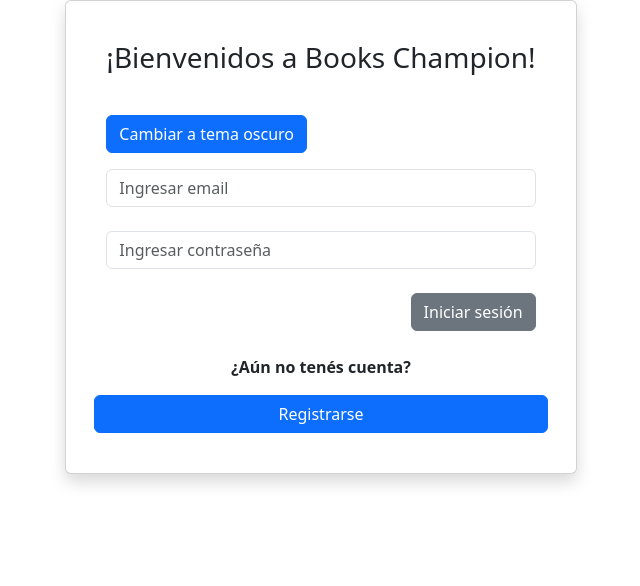
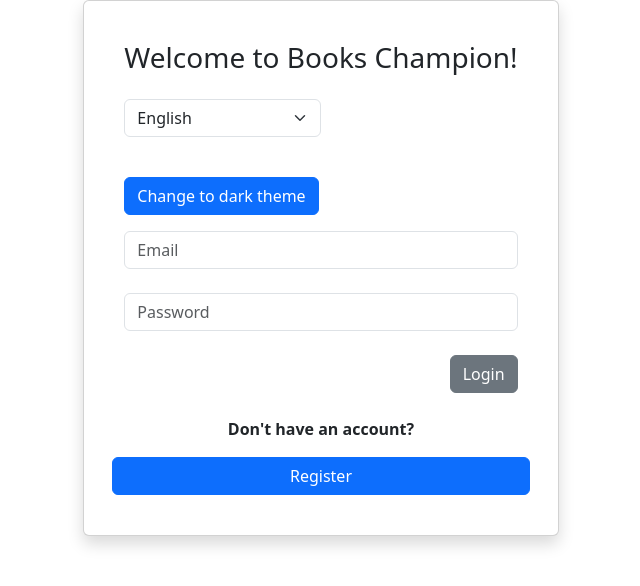
Before and after one commit to melinab1998/book-champions-p-3, a React (Vite) app in the folder book-champions/: page /login in a window 1280 px wide. Shown: the top 586 px of the page, without its empty margins (319-959 px from the left). Built offline with nearby package versions, Linux system fonts and the light colour scheme; no server answers.

Commit message:
custom-hooks

```diff
--- a/book-champions/src/components/auth/authContainer/authContainer.jsx
+++ b/book-champions/src/components/auth/authContainer/authContainer.jsx
@@ -1,13 +1,17 @@
 import { Card, Container } from "react-bootstrap";
+import useTranslate from "../../../hooks/useTranslate"
 
 const AuthContainer = ({ children }) => {
+
+    const translate = useTranslate();
+
     return (
         <div className="auth-container">
             <Container>
                 <Card className="p-4 shadow">
                     <Card.Body>
                         <h3 className="text-center mb-4">
-                            ¡Bienvenidos a Books Champion!
+                            {translate("welcome")}
                         </h3>
                         {children}
                     </Card.Body>
--- a/book-champions/src/components/auth/login/Login.jsx
+++ b/book-champions/src/components/auth/login/Login.jsx
@@ -5,8 +5,10 @@ import { errorToast } from "../../../utils/notifications";
 import { validateEmail, validatePassword } from "../../../utils/validations.js"
 import { loginUser } from "../../library/dashboard/Dashboard.services.js";
 import { AuthenticationContext } from "../../services/auth/authContext.jsx"
-import AuthContainer from "../authContainer/authContainer.jsx";
+import AuthContainer from "../authContainer/AuthContainer.jsx";
 import ToggleTheme from "../../services/theme/ToggleTheme.jsx"
+import ComboLanguage from "../../ui/ComboLanguage/ComboLanguage.jsx"
+import  useTranslate from "../../../hooks/useTranslate.jsx"
 
 const Login = ({ onLogin }) => {
 
@@ -17,6 +19,8 @@ const Login = ({ onLogin }) => {
     const passwordRef = useRef(null);
 
     const { handleUserLogin } = useContext(AuthenticationContext);
+
+    const translate = useTranslate();
 
     const [errors, setErrors] = useState({
         email: false,
@@ -71,6 +75,7 @@ const Login = ({ onLogin }) => {
 
     return (
         <AuthContainer>
+            <ComboLanguage/>
             <ToggleTheme/>
             <Form onSubmit={handleLogin}>
                 <FormGroup className="mb-4">
@@ -78,7 +83,7 @@ const Login = ({ onLogin }) => {
                         className={errors.email && "border border-danger"}
                         type="email"
                         ref={emailRef}
-                        placeholder="Ingresar email"
+                        placeholder={translate("email")}
                         onChange={handleEmailChange}
                         value={email} />
                 </FormGroup>
@@ -87,7 +92,7 @@ const Login = ({ onLogin }) => {
                         className={errors.password && "border border-danger"}
                         type="password"
                         ref={passwordRef}
-                        placeholder="Ingresar contraseña"
+                        placeholder={translate("password")}
                         onChange={handlePasswordChange}
                         value={password}
                     />
@@ -96,13 +101,13 @@ const Login = ({ onLogin }) => {
                     <Col />
                     <Col md={6} className="d-flex justify-content-end">
                         <Button variant="secondary" type="submit">
-                            Iniciar sesión
+                            {translate("login")}
                         </Button>
                     </Col>
                 </Row>
                 <Row className="mt-4">
-                    <p className="text-center fw-bold">¿Aún no tenés cuenta?</p>
-                    <Button onClick={handleRegisterClick}>Registrarse</Button>
+                    <p className="text-center fw-bold">{translate("login_no_account")}</p>
+                    <Button onClick={handleRegisterClick}>{translate("register")}</Button>
                 </Row>
             </Form>
         </AuthContainer>
--- a/book-champions/src/components/services/theme/ToggleTheme.jsx
+++ b/book-champions/src/components/services/theme/ToggleTheme.jsx
@@ -2,14 +2,18 @@ import { useContext } from "react";
 import { Button } from "react-bootstrap";
 import { ThemeContext } from "../theme/themeContext";
 import { LIGHT_THEME } from "../../services/consts.js";
+import useTranslate from "../../../hooks/useTranslate.jsx"
 
 const ToggleTheme = () => {
 
     const { theme, toggleTheme } = useContext(ThemeContext);
+    const translate = useTranslate();
 
     return (
         <Button onClick={toggleTheme} className="me-3 my-3">
-            Cambiar a tema {theme == LIGHT_THEME? "oscuro" : "claro"}
+            {
+                theme == LIGHT_THEME ? translate("dark_theme_change") : translate("light_theme_change")
+            }
         </Button>
     );
 };
--- /dev/null
+++ b/book-champions/src/components/services/translation/TranslateContextProvider.jsx
@@ -0,0 +1,22 @@
+import { useState } from "react";
+import { TranslationContext } from "./translationContext";
+
+const tValue = localStorage.getItem("translation");
+
+const TranslateContextProvider = ({children}) => {
+
+    const [language, setLanguage] = useState(tValue ?? "en");
+
+    const changeLanguageHandler = (newLanguage) => {
+        localStorage.setItem("translation", newLanguage);
+        setLanguage(newLanguage);
+    }
+
+    return (
+        <TranslationContext.Provider value={{language, changeLanguageHandler}}>
+            {children}
+        </TranslationContext.Provider>
+    )
+}
+
+export default TranslateContextProvider;
--- /dev/null
+++ b/book-champions/src/components/services/translation/translationContext.jsx
@@ -0,0 +1,3 @@
+import { createContext } from "react";
+
+export const TranslationContext = createContext();
--- /dev/null
+++ b/book-champions/src/components/services/translation/translation_dictionary.js
@@ -0,0 +1,38 @@
+export const translation_dictionary = {
+    es: [
+        { key: "login", value: "Iniciar sesión" },
+        { key: "dark_theme_change", value: "Cambiar a tema oscuro" },
+        { key: "light_theme_change", value: "Cambiar a tema claro" },
+        { key: "welcome", value: "¡Bienvenidos a Books Champion!" },
+        { key: "spanish_lang", value: "Español" },
+        { key: "english_lang", value: "Inglés" },
+        { key: "username", value: "nombre de usuario" },
+        { key: "email", value: "Email" },
+        { key: "password", value: "Contraseña" },
+        { key: "enter", value: "Ingresar" },
+        { key: "incorrect", value: "incorrecto" },
+        { key: "login_no_account", value: "¿Aún no tenés cuenta?" },
+        { key: "register", value: "Registrarse" },
+        { key: "username_empty", value: "Debe ingresar un nombre de usuario" },
+        { key: "email_empty", value: "Debe ingresar un email" },
+        { key: "password_empty", value: "Debe ingresar una constraseña" },
+    ],
+    en: [
+        { key: "login", value: "Login" },
+        { key: "dark_theme_change", value: "Change to dark theme" },
+        { key: "light_theme_change", value: "Change to light theme" },
+        { key: "welcome", value: "Welcome to Books Champion!" },
+        { key: "spanish_lang", value: "Spanish" },
+        { key: "english_lang", value: "English" },
+        { key: "username", value: "Username" },
+        { key: "email", value: "Email" },
+        { key: "password", value: "Password" },
+        { key: "enter", value: "Enter" },
+        { key: "incorrect", value: "Incorrect" },
+        { key: "login_no_account", value: "Don't have an account?" },
+        { key: "register", value: "Register" },
+        { key: "username_empty", value: "You must enter a username" },
+        { key: "email_empty", value: "You must enter an email" },
+        { key: "password_empty", value: "You must enter a password" },
+    ]
+};
--- /dev/null
+++ b/book-champions/src/components/ui/ComboLanguage/ComboLanguage.jsx
@@ -0,0 +1,24 @@
+import { useContext } from "react"
+import { Form } from "react-bootstrap"
+import { TranslationContext } from "../../services/translation/translationContext"
+import  useTranslate  from "../../../hooks/useTranslate"
+
+const ComboLanguage = () => {
+
+    const {language, changeLanguageHandler} = useContext(TranslationContext);
+
+    const translate = useTranslate();
+
+    const changeLanguage = (event) => {
+        changeLanguageHandler(event.target.value);
+    }
+
+    return (
+        <Form.Select onChange={changeLanguage} value={language} aria-label="Select Language" className="w-50 mb-4">
+            <option value="es">{translate("spanish_lang")}</option>
+            <option value="en">{translate("english_lang")}</option>
+        </Form.Select>
+    )
+}
+
+export default ComboLanguage
--- /dev/null
+++ b/book-champions/src/hooks/useTranslate.jsx
@@ -0,0 +1,18 @@
+import { useContext } from "react";
+import { TranslationContext } from "../components/services/translation/translationContext"
+import { translation_dictionary } from "../components/services/translation/translation_dictionary.js"
+
+const useTranslate = () => {
+
+    const {language} = useContext(TranslationContext);
+
+    return (key) => {
+        const translation = translation_dictionary[language]
+            ? translation_dictionary[language].find(t => t.key === key)?.value
+            : translation_dictionary["en"].find(t => t.key === key)?.value;
+
+        return translation || key;
+    };
+}
+
+export default useTranslate;
--- a/book-champions/src/main.jsx
+++ b/book-champions/src/main.jsx
@@ -3,14 +3,17 @@ import { createRoot } from 'react-dom/client'
 import './index.css'
 import App from './App.jsx'
 import { AuthContextProvider } from './components/services/auth/AuthContextProvider.jsx'
-import  ThemeContextProvider  from "./components/services/theme/ThemeContextProvider.jsx"
+import ThemeContextProvider from "./components/services/theme/ThemeContextProvider.jsx"
+import TranslateContextProvider from './components/services/translation/TranslateContextProvider.jsx'
 
 createRoot(document.getElementById('root')).render(
   <StrictMode>
     <ThemeContextProvider>
-      <AuthContextProvider>
-        <App />
-      </AuthContextProvider>
+      <TranslateContextProvider>
+        <AuthContextProvider>
+          <App />
+        </AuthContextProvider>
+      </TranslateContextProvider>
     </ThemeContextProvider>
   </StrictMode>
 )
```
Also changed, not shown: 1 other file (tests, documents, lock files or other folders).
